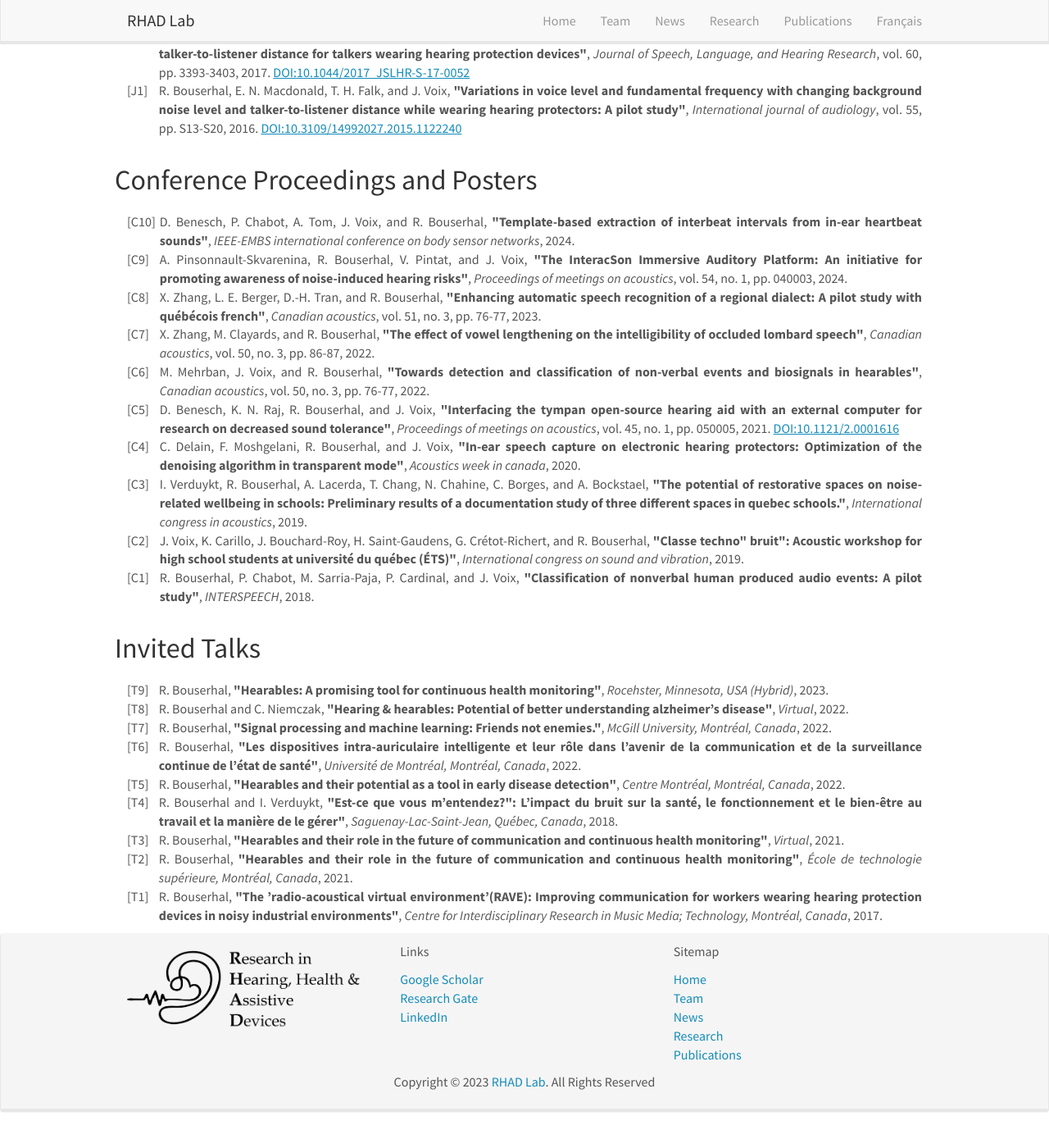
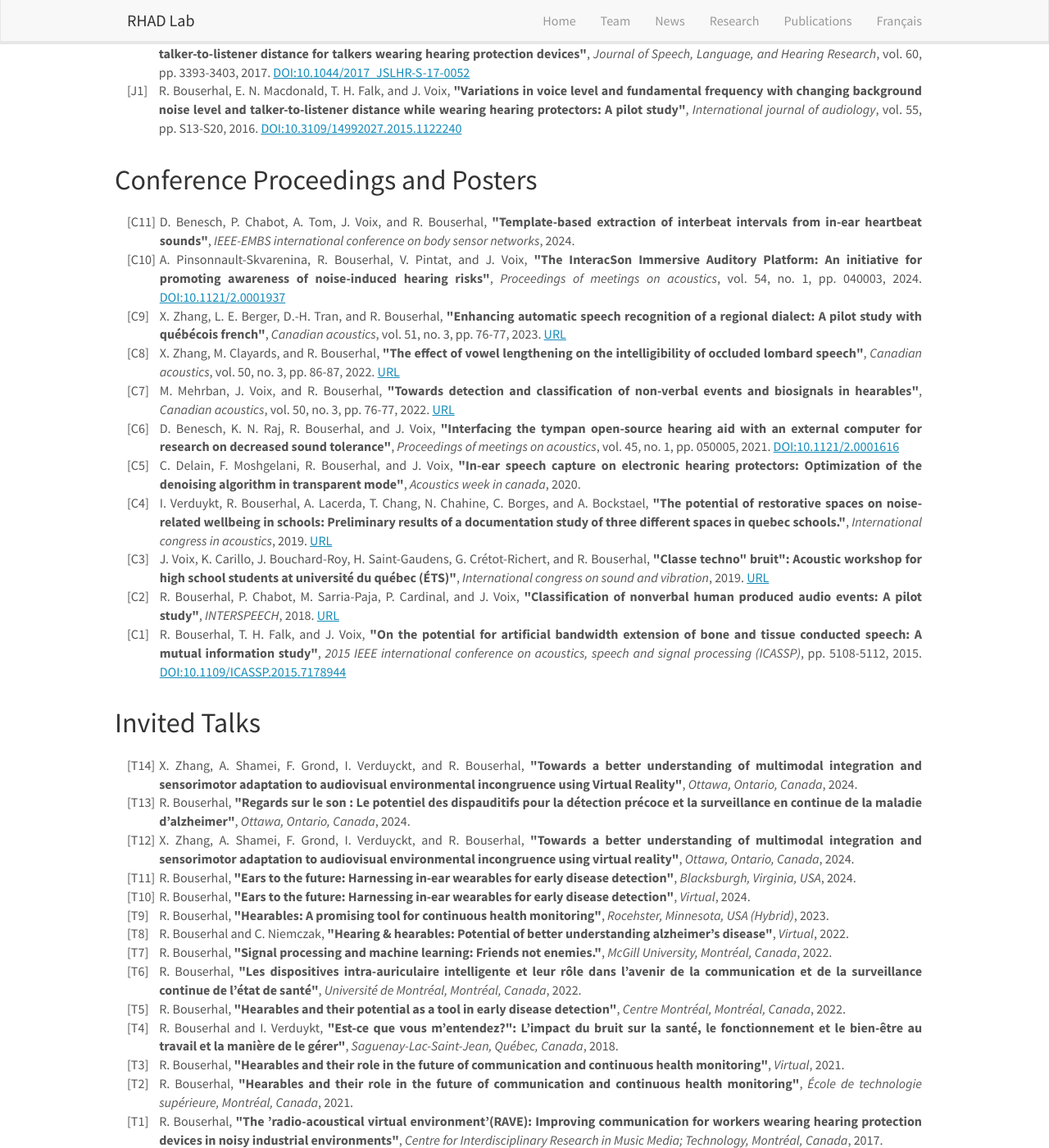
Before and after one commit to rhad-lab/rhad-lab.github.io, a Jekyll site: the page built from _pages/publications.html, in a window 1280 px wide and 1400 px high, scrolled down 575 px. Shown: the whole window at 82% size. Built offline with Jekyll 4.4.1, drawn with Linux system fonts in a browser that asks for light colours; nearby versions of some CDN libraries; before the commit the page ends 1953 px from its top, so only the background shows below that; some of the changed text lies outside the part shown.

```diff
--- a/References/journals.bib
+++ b/References/journals.bib
@@ -7,7 +7,8 @@
   number={20},
   pages={6679},
   year={2024},
-  publisher={MDPI}
+  publisher={MDPI},
+  doi={10.3390/s24206679}
 }
 @article{renaud2024student,
   title={Student’s Self-Reported Experience of Soundscape: The Link between Noise, Psychological and Physical Well-Being},
--- a/_data/publications.json
+++ b/_data/publications.json
@@ -35,6 +35,7 @@
     "type": "paper-conference"
   },
   {
+    "DOI": "10.1121/2.0001937",
     "author": [
       {
         "family": "Pinsonnault-Skvarenina",
@@ -70,6 +71,7 @@
     "volume": "54"
   },
   {
+    "URL": "https://jcaa.caa-aca.ca/index.php/jcaa/article/view/4117/3606",
     "author": [
       {
         "family": "Zhang",
@@ -106,6 +108,7 @@
     "volume": "51"
   },
   {
+    "URL": "https://jcaa.caa-aca.ca/index.php/jcaa/article/view/3884/3449",
     "author": [
       {
         "family": "Zhang",
@@ -136,6 +139,7 @@
     "volume": "50"
   },
   {
+    "URL": "https://jcaa.caa-aca.ca/index.php/jcaa/article/view/3886/3415",
     "author": [
       {
         "family": "Mehrban",
@@ -235,6 +239,7 @@
     "type": "paper-conference"
   },
   {
+    "URL": "http://pub.dega-akustik.de/ICA2019/data/articles/001566.pdf",
     "author": [
       {
         "family": "Verduykt",
@@ -279,6 +284,7 @@
     "type": "paper-conference"
   },
   {
+    "URL": "https://espace2.etsmtl.ca/id/eprint/19276/1/Voix-J-2019-19276.pdf",
     "author": [
       {
         "family": "Voix",
@@ -320,6 +326,7 @@
     "type": "paper-conference"
   },
   {
+    "URL": "https://www.isca-archive.org/interspeech_2018/bouserhal18_interspeech.pdf",
     "author": [
       {
         "family": "Bouserhal",
@@ -357,6 +364,38 @@
     "type": "paper-conference"
   },
   {
+    "DOI": "10.1109/ICASSP.2015.7178944",
+    "author": [
+      {
+        "family": "Bouserhal",
+        "given": "Rachel"
+      },
+      {
+        "family": "Falk",
+        "given": "Tiago H"
+      },
+      {
+        "family": "Voix",
+        "given": "Jérémie"
+      }
+    ],
+    "container-title": "2015 IEEE international conference on acoustics, speech and signal processing (ICASSP)",
+    "id": "bouserhal2015potential",
+    "issued": {
+      "date-parts": [
+        [
+          2015
+        ]
+      ]
+    },
+    "page": "5108-5112",
+    "publisher": "IEEE",
+    "title": "On the potential for artificial bandwidth extension of bone and tissue conducted speech: A mutual information study",
+    "title-short": "On the potential for artificial bandwidth extension of bone and tissue conducted speech",
+    "type": "paper-conference"
+  },
+  {
+    "DOI": "10.3390/s24206679",
     "author": [
       {
         "family": "Mehrban",
@@ -727,6 +766,144 @@
   {
     "author": [
       {
+        "family": "Zhang",
+        "given": "Xinyi"
+      },
+      {
+        "family": "Shamei",
+        "given": "Arian"
+      },
+      {
+        "family": "Grond",
+        "given": "Florian"
+      },
+      {
+        "family": "Verduyckt",
+        "given": "Ingrid"
+      },
+      {
+        "family": "Bouserhal",
+        "given": "Rachel"
+      }
+    ],
+    "id": "zhang",
+    "issued": {
+      "date-parts": [
+        [
+          2024,
+          5
+        ]
+      ]
+    },
+    "note": "Annual Meetings of the Acoustical Society of America",
+    "publisher-place": "Ottawa, Ontario, Canada",
+    "title": "Towards a better understanding of multimodal integration and sensorimotor adaptation to audiovisual environmental incongruence using Virtual Reality",
+    "type": "manuscript"
+  },
+  {
+    "author": [
+      {
+        "family": "Bouserhal",
+        "given": "Rachel"
+      }
+    ],
+    "id": "Bouserhal_ACFAS",
+    "issued": {
+      "date-parts": [
+        [
+          2024,
+          5
+        ]
+      ]
+    },
+    "note": "<i>91e Congrès de I’Acfas</i>",
+    "publisher-place": "Ottawa, Ontario, Canada",
+    "title": "Regards sur le son : Le potentiel des dispauditifs pour la détection précoce et la surveillance en continue de la maladie d’alzheimer",
+    "title-short": "Regards sur le son ",
+    "type": "manuscript"
+  },
+  {
+    "author": [
+      {
+        "family": "Zhang",
+        "given": "Xinyi"
+      },
+      {
+        "family": "Shamei",
+        "given": "Arian"
+      },
+      {
+        "family": "Grond",
+        "given": "Florian"
+      },
+      {
+        "family": "Verduyckt",
+        "given": "Ingrid"
+      },
+      {
+        "family": "Bouserhal",
+        "given": "Rachel"
+      }
+    ],
+    "id": "zhang2024towards",
+    "issued": {
+      "date-parts": [
+        [
+          2024,
+          5
+        ]
+      ]
+    },
+    "note": "<i>186th Meeting of the Acoustical Society of America/Acoustics Week in Canada</i>",
+    "publisher-place": "Ottawa, Ontario, Canada",
+    "title": "Towards a better understanding of multimodal integration and sensorimotor adaptation to audiovisual environmental incongruence using virtual reality",
+    "type": "manuscript"
+  },
+  {
+    "author": [
+      {
+        "family": "Bouserhal",
+        "given": "Rachel"
+      }
+    ],
+    "id": "Bouserhal_VT",
+    "issued": {
+      "date-parts": [
+        [
+          2024
+        ]
+      ]
+    },
+    "note": "<i>Interdisciplinary Topics at Virginia Tech</i>",
+    "publisher-place": "Blacksburgh, Virginia, USA",
+    "title": "Ears to the future: Harnessing in-ear wearables for early disease detection",
+    "title-short": "Ears to the future",
+    "type": "manuscript"
+  },
+  {
+    "author": [
+      {
+        "family": "Bouserhal",
+        "given": "Rachel"
+      }
+    ],
+    "id": "Bouserhal_AEE",
+    "issued": {
+      "date-parts": [
+        [
+          2024
+        ]
+      ]
+    },
+    "note": "<i>Audio Enthusiasts and Engineers at Michigan State University</i>",
+    "publisher-place": "Virtual",
+    "title": "Ears to the future: Harnessing in-ear wearables for early disease detection",
+    "title-short": "Ears to the future",
+    "type": "manuscript"
+  },
+  {
+    "author": [
+      {
         "family": "Bouserhal",
         "given": "Rachel"
       }
```
Also changed, not shown: References/conferences.bib (+24 -7 lines), References/talks.bib (+46 -1 lines).
